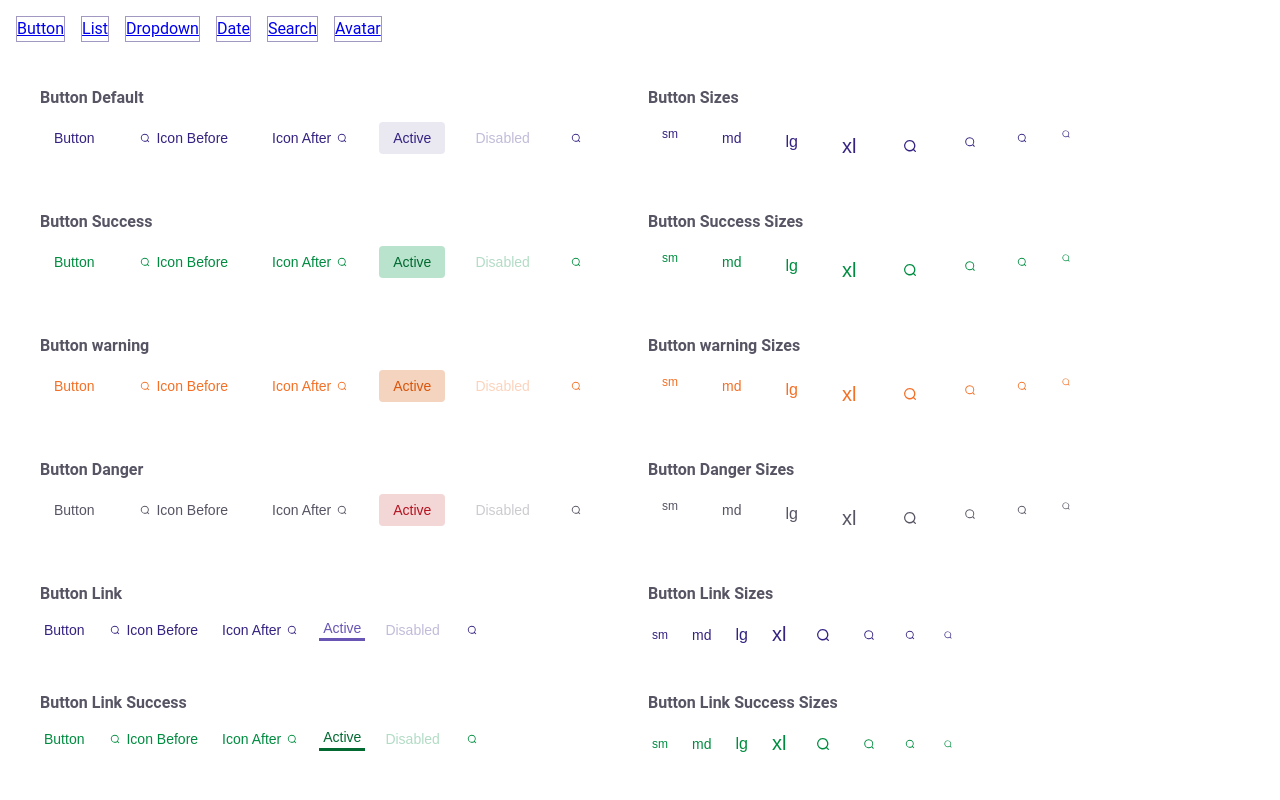
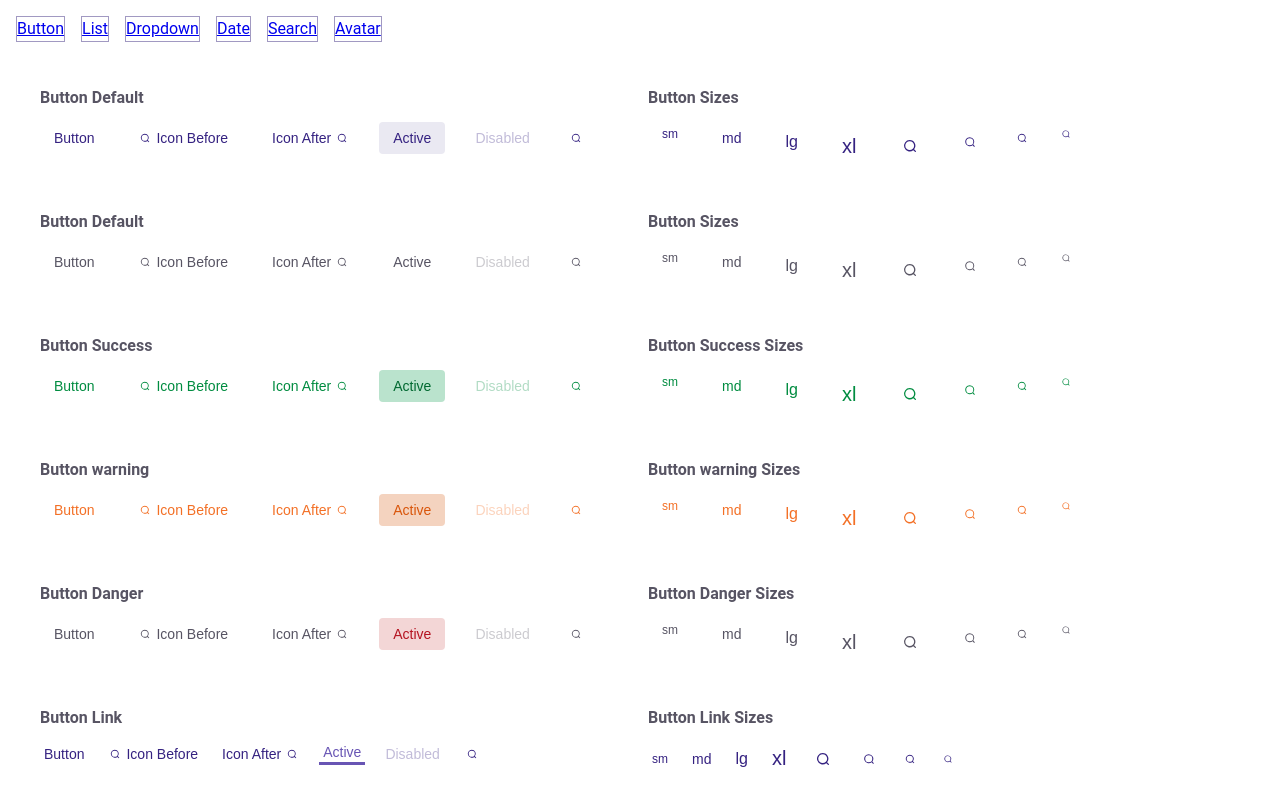
Before and after one commit to raghavd17/mbo-react-components, a React (Create React App) app: page /Button in a window 1280 px wide. Shown: the top 800 px of the page. Built offline with nearby package versions, Linux system fonts and the light colour scheme.

Commit message:
btn alpha version added

```diff
--- a/src/Components/Button/_button.scss
+++ b/src/Components/Button/_button.scss
@@ -164,6 +164,20 @@
     }
 
     // .primary style end
+    &.alpha {
+      --btn-bg: var(--color-neutrals-white-150);
+      --btn-color: var(--color-neutrals-400);
+
+      &:hover {
+        --btn-bg: var(--color-neutrals-white-850);
+      }
+
+      &:where(&:active, &.active, &:focus),
+      &[data-dropdown='open'] {
+        --btn-bg: var(--color-neutrals-white-850);
+      }
+    }
+    // alpha
 
     &.action {
       --btn-bg: var(--color-action-400);
--- a/src/pages/ButtonPage.js
+++ b/src/pages/ButtonPage.js
@@ -8,7 +8,6 @@ const ButtonPage = () => {
 
   return (
     <section className='p-6'>
-
         <section className='grid grid-cols-2 border-b-2 border-b-neutral-400 py-5'>
           <div className='stack'>
             <h1 className='text-2xl text-neutral-800 mb-3'>Button Default</h1>
@@ -43,6 +42,40 @@ const ButtonPage = () => {
         </section>
 
 {/* Button Default end  */}
+        <section className='grid grid-cols-2 border-b-2 border-b-neutral-400 py-5'>
+          <div className='stack'>
+            <h1 className='text-2xl text-neutral-800 mb-3'>Button Default</h1>
+            <div className='cluster items-center'>
+                <Button type="alpha">Button</Button>
+                <Button type="alpha"><IconSearch className="icon" /> Icon Before</Button>
+                <Button type="alpha">Icon After <IconSearch className="icon" /></Button>
+                <Button type="alpha" active>Active</Button>
+                <Button type="alpha" disabled>Disabled</Button>
+
+                <Button type="alpha" round icon><IconSearch className="icon" /></Button>
+
+            </div>
+          </div>
+          <div className='stack'>
+            <h1 className='text-2xl text-neutral-800 mb-3'>Button Sizes </h1>
+            <div className='cluster items-center'>
+
+                <Button type="alpha" size="sm">sm</Button>
+                <Button type="alpha" size="md">md</Button>
+                <Button type="alpha" size="lg">lg</Button>
+                <Button type="alpha" size="xl">xl</Button>
+                <Button type="alpha" icon size="xl"><IconSearch className="icon" /></Button>
+                <Button type="alpha" icon size="lg"><IconSearch className="icon" /></Button>
+                <Button type="alpha" icon size="md"><IconSearch className="icon" /></Button>
+                <Button type="alpha" icon size="sm"><IconSearch className="icon" /></Button>
+
+
+
+            </div>
+          </div>
+        </section>
+
+{/* Button Alpha end  */}
 
         <section className='grid grid-cols-2 border-b-2 border-b-neutral-400 py-5'>
           <div className='stack'>
```
